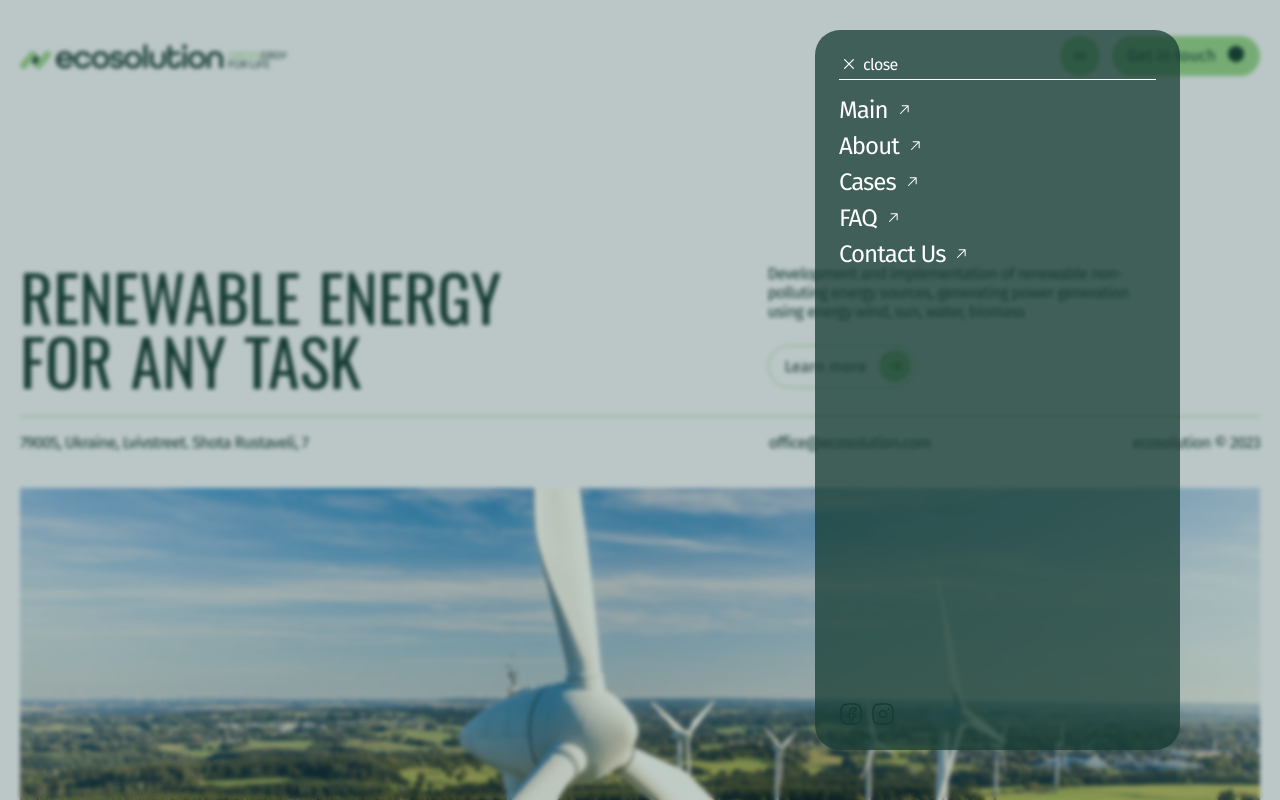
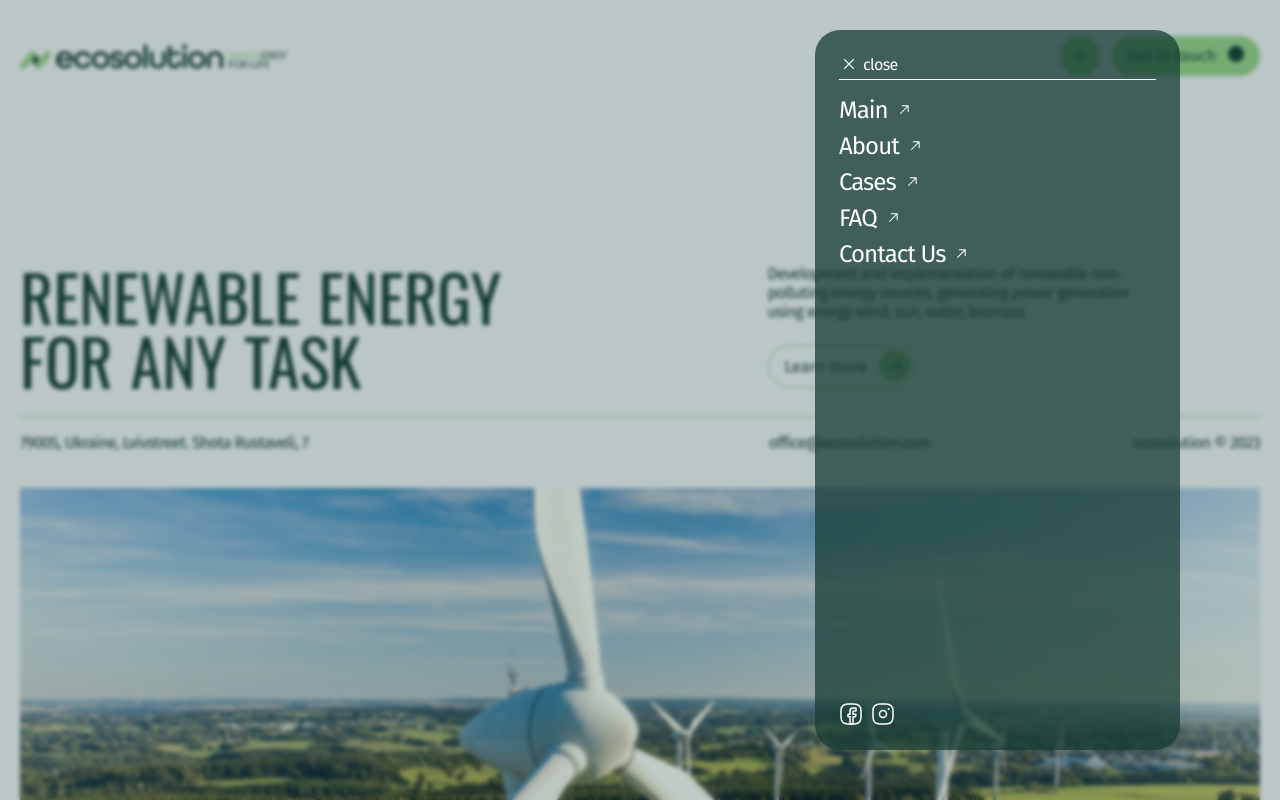
Before and after one commit to HronaOlha/Ecolution, a React (Vite) app: page / in a window 1280 px wide. Both pictures are taken after a click on the button 1079 px from the left and 56 px from the top of the page. Shown: the top 800 px of the page. Built offline with nearby package versions, Linux system fonts and the light colour scheme.

Commit message:
add: proptypes in CasesSlides, refactor code in BurgerMenu

```diff
--- a/src/containers/Cases/CasesSlides/CasesSlides.jsx
+++ b/src/containers/Cases/CasesSlides/CasesSlides.jsx
@@ -1,10 +1,14 @@
-import 'swiper/css';
-import 'swiper/css/navigation';
-import { Navigation } from 'swiper/modules';
+import PropTypes from "prop-types";
 
-import { GoArrowUpRight } from 'react-icons/go';
+import "swiper/css";
+import "swiper/css/navigation";
+import "swiper/css/autoplay";
 
-import { slides } from '../../../constants/constants';
+import { Navigation, Autoplay } from "swiper/modules";
+
+import { GoArrowUpRight } from "react-icons/go";
+
+import { slides } from "../../../constants/constants";
 
 import {
   CasesList,
@@ -12,7 +16,7 @@ import {
   CasesThumb,
   MainInfoBox,
   InfoBox,
-} from './CasesSlides.styled';
+} from "./CasesSlides.styled";
 
 const CasesSlides = ({
   slidesPerView,
@@ -22,21 +26,22 @@ const CasesSlides = ({
 }) => {
   return (
     <CasesList
-      modules={[Navigation]}
+      modules={[Navigation, Autoplay]}
       speed={800}
       spaceBetween={slidesGap}
       slidesPerView={slidesPerView}
       grabCursor={true}
       navigation={{
-        nextEl: '.next-btn',
-        prevEl: '.prev-btn',
+        nextEl: ".next-btn",
+        prevEl: ".prev-btn",
         clickable: true,
       }}
+      autoplay={true}
       loop
       onSwiper={handleSwiper}
       onSlideChange={handleSlideChange}
     >
-      {slides.map(item => (
+      {slides.map((item) => (
         <CasesItem key={item.id}>
           <img
             src={item.image}
@@ -69,3 +74,10 @@ const CasesSlides = ({
 };
 
 export default CasesSlides;
+
+CasesSlides.propTypes = {
+  slidesPerView: PropTypes.number.isRequired,
+  slidesGap: PropTypes.number.isRequired,
+  handleSwiper: PropTypes.func.isRequired,
+  handleSlideChange: PropTypes.func.isRequired,
+};
--- a/src/containers/HeaderComponents/BurgerMenu/BurgerMenu.jsx
+++ b/src/containers/HeaderComponents/BurgerMenu/BurgerMenu.jsx
@@ -1,10 +1,10 @@
-import { forwardRef } from 'react';
-import PropTypes from 'prop-types';
-import { IoCloseOutline } from 'react-icons/io5';
-import { GoArrowUpRight } from 'react-icons/go';
+import { forwardRef } from "react";
+import PropTypes from "prop-types";
+import { IoCloseOutline } from "react-icons/io5";
+import { GoArrowUpRight } from "react-icons/go";
 
-import { links } from '../../../constants/constants';
-import sprite from '../../../images/sprite.svg';
+import { links } from "../../../constants/constants";
+import sprite from "../../../images/sprite.svg";
 
 import {
   Overlay,
@@ -15,12 +15,13 @@ import {
   ItemText,
   SocialsContainer,
   Socials,
-} from './BurgerMenu.styled';
+} from "./BurgerMenu.styled";
 
+// eslint-disable-next-line react/display-name
 const BurgerMenu = forwardRef(({ handleMenuToggle }, ref) => {
   return (
-    <Overlay>
-      <BurgerContainer aria-label="Hamburger menu" ref={ref}>
+    <Overlay ref={ref}>
+      <BurgerContainer aria-label="Hamburger menu">
         <div>
           <CloseContainer onClick={handleMenuToggle}>
             <IoCloseOutline />
@@ -28,7 +29,7 @@ const BurgerMenu = forwardRef(({ handleMenuToggle }, ref) => {
           </CloseContainer>
 
           <PointsList>
-            {links.map(item => (
+            {links.map((item) => (
               <MenuItem key={item.id} onClick={handleMenuToggle}>
                 <ItemText href={item.link}>{item.value}</ItemText>
                 <GoArrowUpRight />
@@ -39,12 +40,12 @@ const BurgerMenu = forwardRef(({ handleMenuToggle }, ref) => {
         <SocialsContainer>
           <Socials href="/" target="_blank" rel="noopener noreferrer nofollow">
             <svg height={24} width={24}>
-              <use href={sprite + '#facebook'} color="red" />
+              <use href={sprite + "#facebook"} color="red" />
             </svg>
           </Socials>
           <Socials href="/" target="_blank" rel="noopener noreferrer nofollow">
             <svg height={24} width={24}>
-              <use href={sprite + '#instagram'} />
+              <use href={sprite + "#instagram"} />
             </svg>
           </Socials>
         </SocialsContainer>
--- a/src/containers/HeaderComponents/BurgerMenu/BurgerMenu.styled.js
+++ b/src/containers/HeaderComponents/BurgerMenu/BurgerMenu.styled.js
@@ -1,4 +1,4 @@
-import { styled } from 'styled-components';
+import { styled } from "styled-components";
 
 export const Overlay = styled.div`
   position: fixed;
@@ -135,7 +135,7 @@ export const Socials = styled.a`
   height: 24px;
   width: 24px;
 
-  stroke: ${({ theme }) => theme.colors.darkGreen};
+  stroke: ${({ theme }) => theme.colors.white};
   fill: transparent;
   transition: stroke 400ms ease;
 
```
Also changed, not shown: src/components/Button/Button.jsx (+6 -6 lines).
